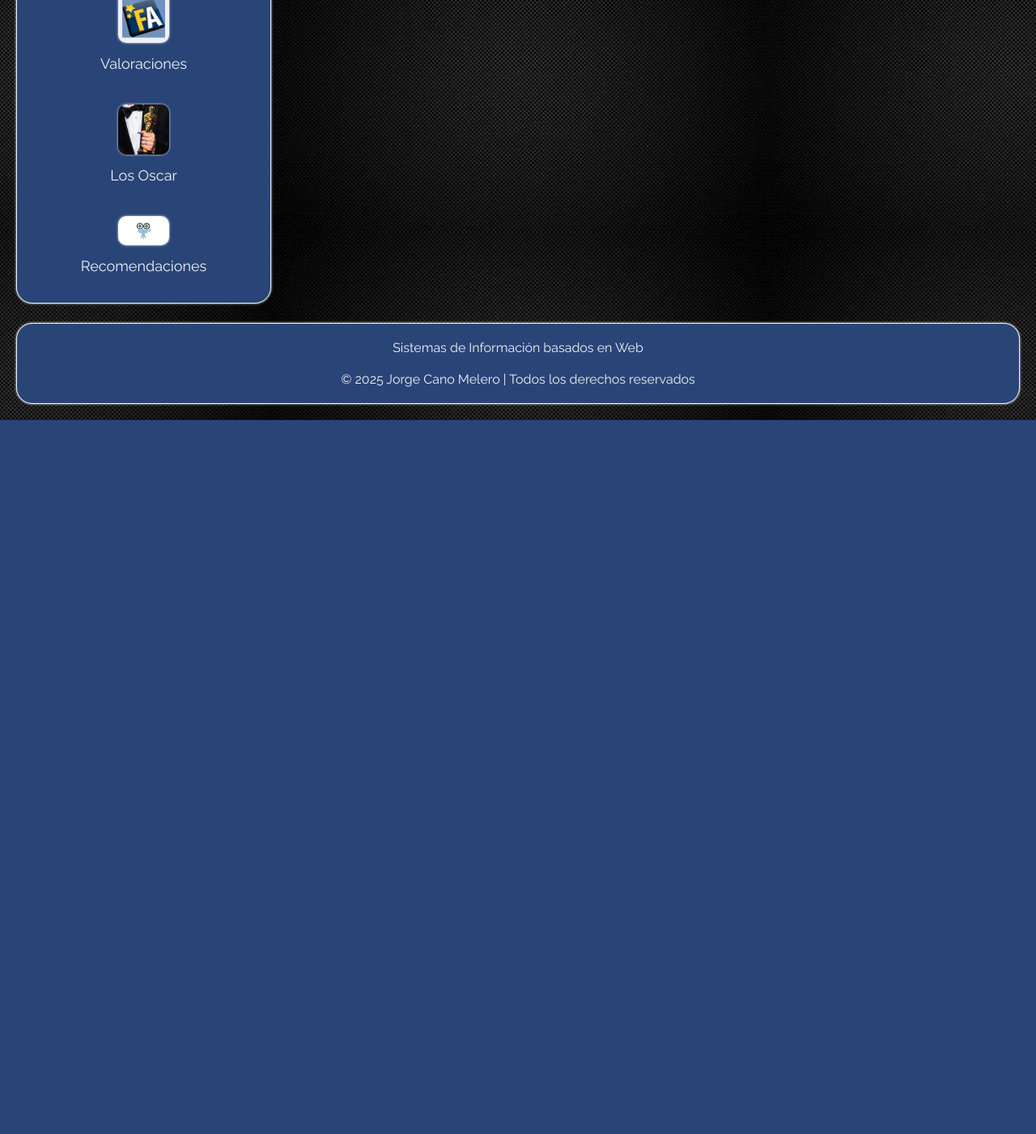
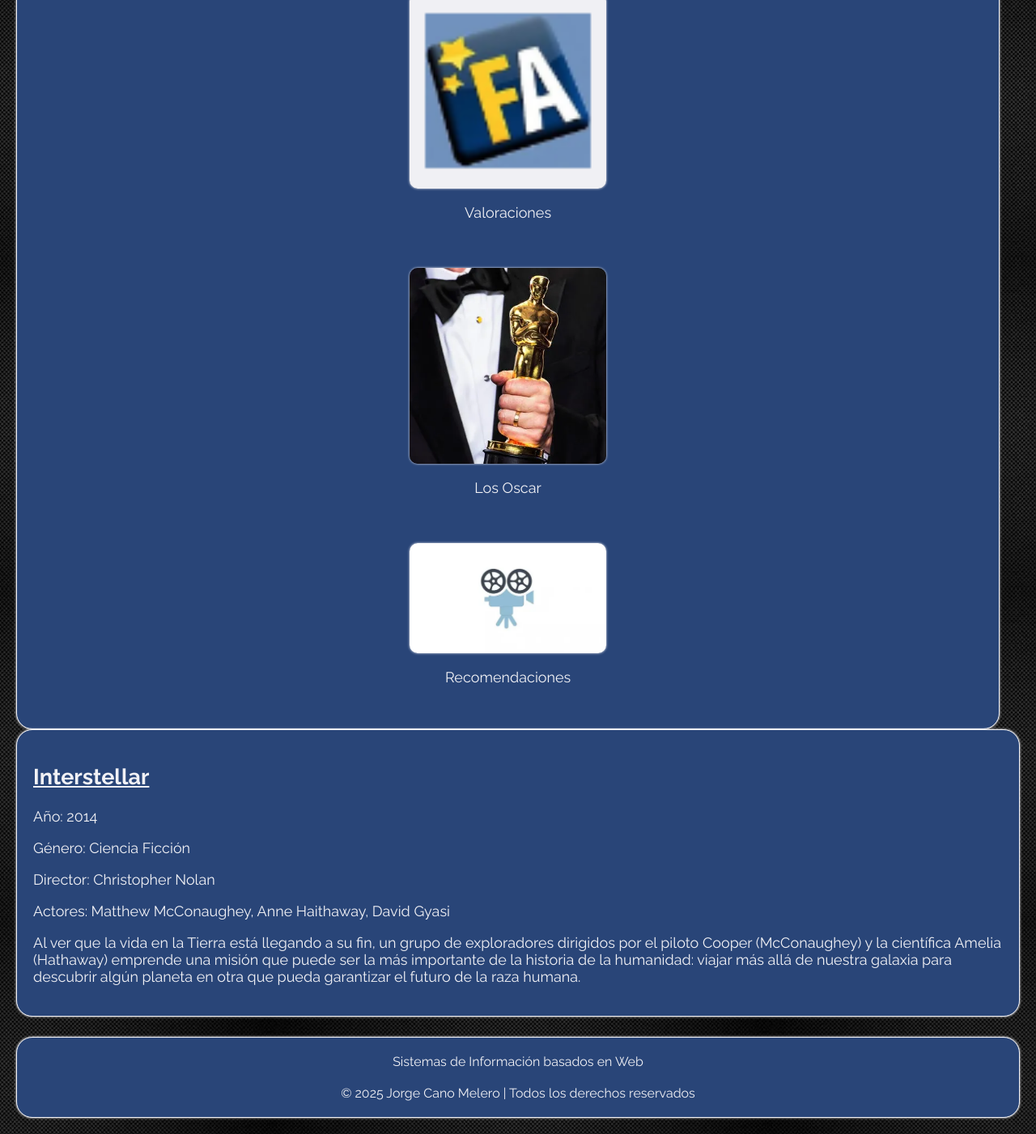
Before and after one commit to canomelero/catalogo-peliculas, a PHP site: page /html/pelicula.html in a window 1280 px wide. Shown: the part 352-1753 px from the top of the page at 81% size. Before the commit the page ends 871 px from the top, so only its background shows below. Run offline with PHP 8.4, Linux system fonts and the light colour scheme; some web fonts are replaced.

Commit message:
haciendo pelicula

```diff
--- a/css/style.css
+++ b/css/style.css
@@ -136,10 +136,12 @@
 .box-links {
     margin: 20px 0px 20px 0px;
     width: 40%;
-    display: flex;
-    flex-direction: column;
-    justify-content: center;
-    align-items: center;
+    text-align: center;     /* Para centrar la img y el p*/
+    transition: transform 0.3s ease-in-out;
+}
+
+.box-links:hover {
+    transform: scale(1.1);
 }
 
 .box-links img {
@@ -148,14 +150,11 @@
     border-radius: 10px;
 }
 
-.box-links a {
+.box-links p {
     margin-top: 15px;
     font-size: 18px;
-    transition: transform 0.3s ease-in-out;
-}
-
-.box-links a:hover {
-    transform: scale(1.15);
+    text-decoration: none;
+    color: rgb(241, 241, 245);
 }
 
 #films {
@@ -164,6 +163,7 @@
     background: rgb(41, 69, 120);
     border: 1px solid rgb(241, 241, 245);
     flex-grow: 10;
+    padding: 20px;
 
     display: grid;
     grid-template-columns: repeat(3, 33.3%);
@@ -207,7 +207,19 @@
 }
 
 /* -------------------------------------------------- Película ---------------------------------------------- */
+#film {
+    width: 70%;
+    height: auto;
+    background: rgb(41, 69, 120);
+    border: 1px solid rgb(241, 241, 245);
+    flex-grow: 10;
+    padding: 20px;
+}
 
+#film-info {
+    font-size: 18px;
+    color: rgb(241, 241, 245);
+}
 
 
 
--- a/html/pelicula.html
+++ b/html/pelicula.html
@@ -40,24 +40,39 @@
             <h2>Enlaces de interés</h2>
 
             <div class="box-links">
+                <a href="#">
                     <img src="../img/fa-icono.png" alt="filmaffinity" class="box-properties">
-                <a href="#">Valoraciones</a>
+                    <p>Valoraciones</p>
+                </a>
             </div>
 
             <div class="box-links">
+                <a href="#">
                     <img src="../img/premio-oscar.webp" alt="premio los Oscar" class="box-properties">
-                <a href="#">Los Oscar</a>
+                    <p>Los Oscar</p>
+                </a>
             </div>
 
             <div class="box-links">
+                <a href="#">
                     <img src="../img/camara-cine.webp" alt="recomendaciones" class="box-properties">
-                <a href="#">Recomendaciones</a>
+                    <p>Recomendaciones</p>
+                </a>
             </div>
         </aside>
 
-        <section id="films" class="box-properties">
+        <section id="film" class="box-properties">
             <div id="film-info">
-
+                <h2>Interstellar</h2>
+                <p>Año: 2014</p>
+                <p>Género: Ciencia Ficción</p>
+                <p>Director: Christopher Nolan</p>
+                <p>Actores: Matthew McConaughey, Anne Haithaway, David Gyasi</p>
+                <p>Al ver que la vida en la Tierra está llegando a su fin, un grupo de exploradores dirigidos
+                    por el piloto Cooper (McConaughey) y la científica Amelia (Hathaway) emprende una misión
+                    que puede ser la más importante de la historia de la humanidad: viajar más allá de nuestra
+                    galaxia para descubrir algún planeta en otra que pueda garantizar el futuro de la raza humana.
+                </p>
             </div>
 
             <div id="buttons">
```
Also changed, not shown: html/portada.html (+12 -6 lines), img/background.webp (deleted), img/interstellar-1.webp (added), img/interstellar-2.webp (added), img/logo.png (deleted), img/logo2.png (deleted), img/logo3.png (deleted). Lines whose indentation alone changed are shown as unchanged.
